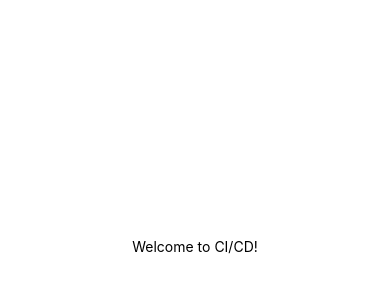
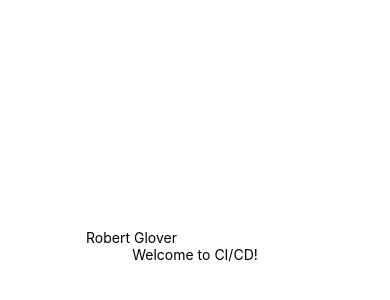
Before and after one commit to curgery/CICDReactNative, a React Native app: screen / in a window 390 px wide. Shown: the part 176-476 px from the top of the page. Built offline with nearby package versions, Linux system fonts and the light colour scheme.

Commit message:
Added TextInput

```diff
--- a/App.js
+++ b/App.js
@@ -1,12 +1,13 @@
 import { StatusBar } from 'expo-status-bar';
 import React from 'react';
-import { StyleSheet, Text, View } from 'react-native';
+import { StyleSheet, Text, View, TextInput } from 'react-native';
 
 export default function App() {
   return (
     <View style={styles.container}>
+      <TextInput value='Robert Glover' />
       <Text>Welcome to CI/CD!</Text>
-      <StatusBar style="auto" />
+      <StatusBar style='auto' />
     </View>
   );
 }
```
